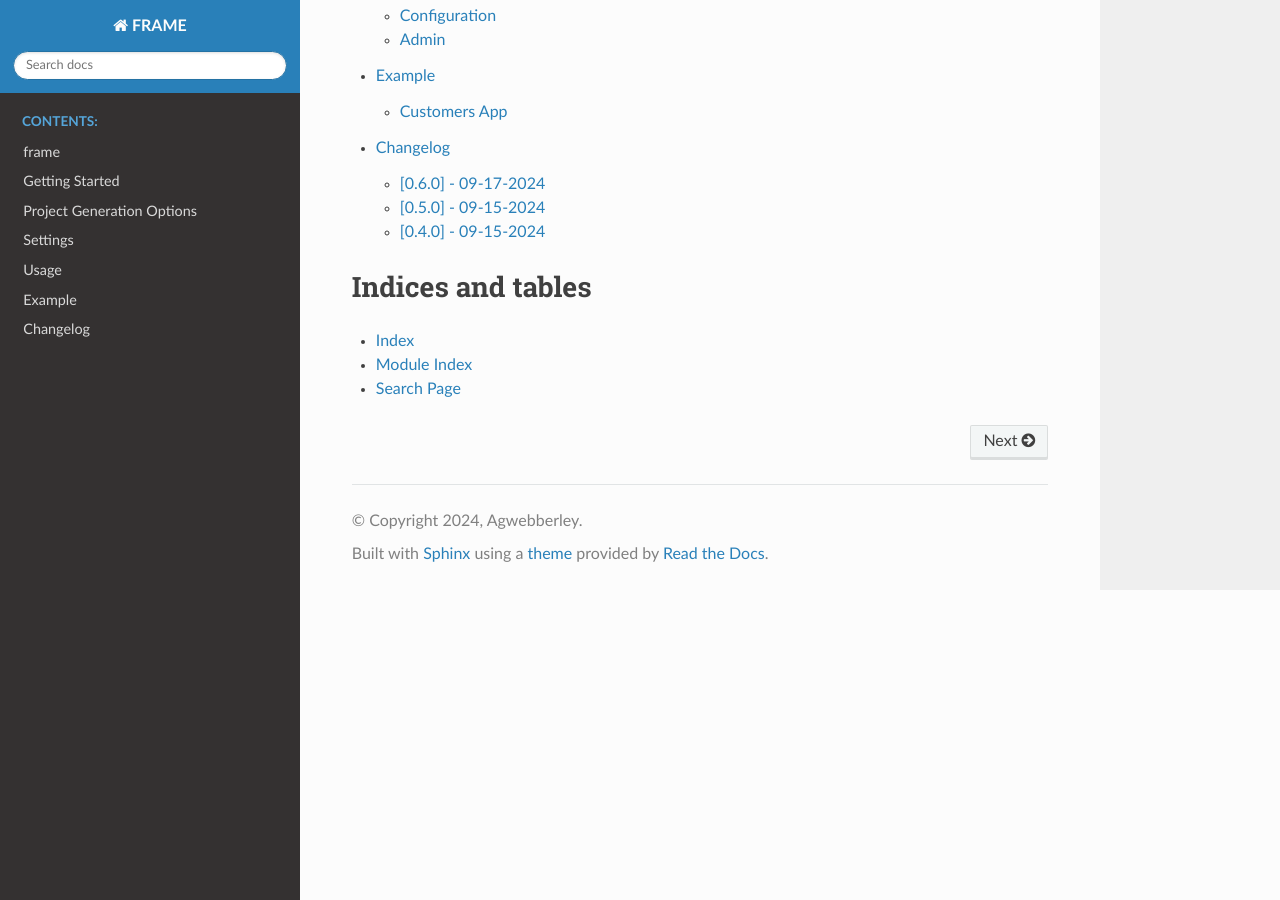
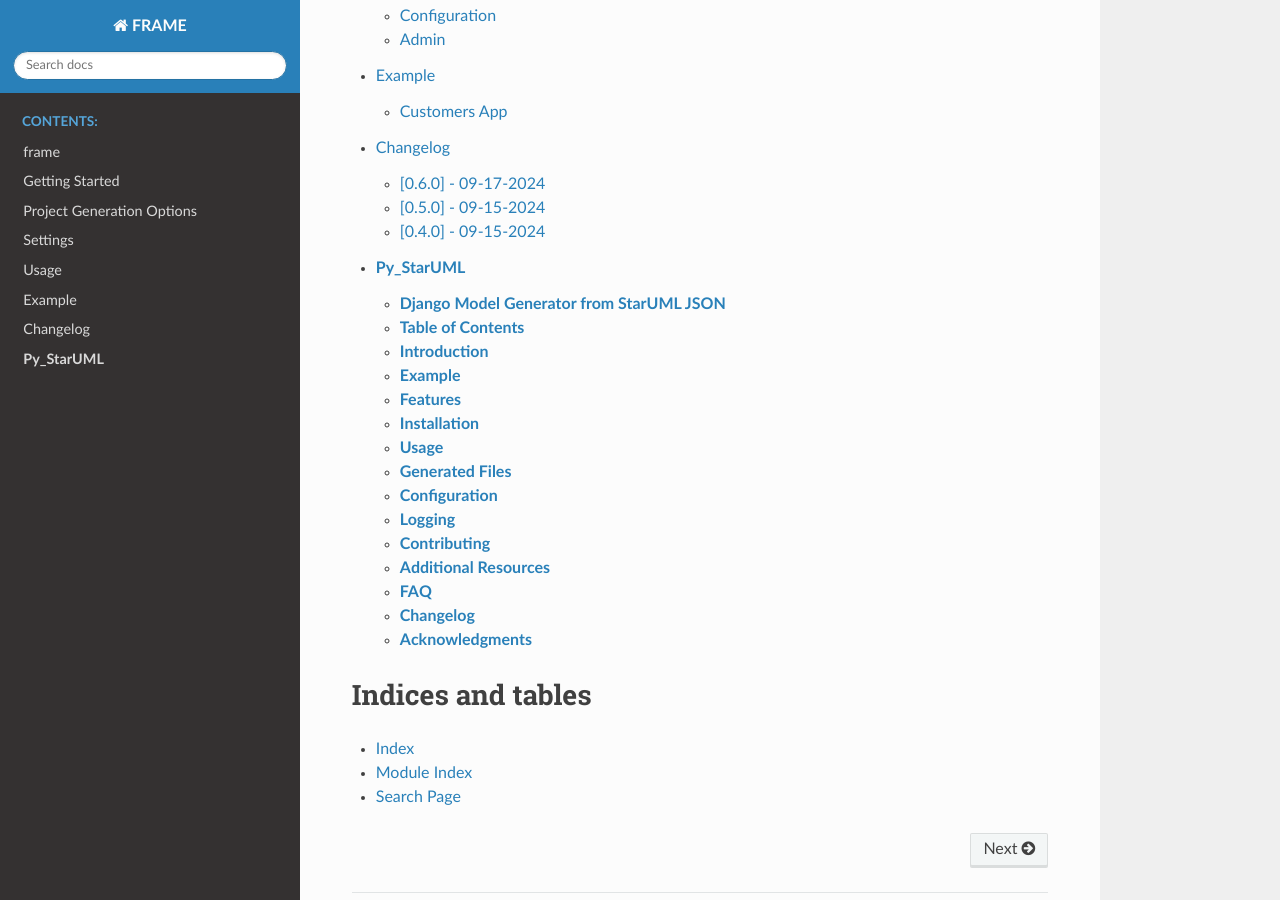
Before and after one commit to Agwebberley/FRAME, a Sphinx documentation site: the page built from docs/source/index.rst, in a window 1280 px wide and 900 px high, scrolled down 648 px. Built offline with Sphinx 7.4.7 and the Read the Docs theme 2.0.0, drawn with Linux system fonts in a browser that asks for light colours; some of the changed lines change nothing that is shown.

Commit message:
Squashed commit of the following:
commit f7b5a7a9c9325e7a14ccc4ea968f6fcc00c3301f
Author: agwebberley <agwebberley@pm.me>
Date:   Sat Sep 28 21:22:50 2024 -0700

    docs: fix registration in StarUML image

commit 7aac4e3381cf29a59bd401c6ec678e0ca6ad0b5a
Author: agwebberley <agwebberley@pm.me>
Date:   Sat Sep 28 21:18:44 2024 -0700

    docs: add image example

commit 4508e9b146e6d64b0ee011e929a975c0d80e484e
Author: agwebberley <agwebberley@pm.me>
Date:   Sat Sep 28 15:29:36 2024 -0700

    docs: replace json with mdj

commit 9a4d317f0718c3e00f3bd143f6d28dac2fa530a1
Author: agwebberley <agwebberley@pm.me>
Date:   Sat Sep 28 15:25:11 2024 -0700

    Actually add the pystaruml.md file :facepalm:

commit 66ee6f550dbbe6b3751252824b4fd86b44290aac
Author: agwebberley <agwebberley@pm.me>
Date:   Sat Sep 28 15:23:05 2024 -0700

    Add Py_StarUML Docs

````diff
--- a/docs/source/index.rst
+++ b/docs/source/index.rst
@@ -14,6 +14,7 @@
    usage
    example
    changelog
+   pystaruml
 
 Indices and tables
 ==================
--- /dev/null
+++ b/docs/source/pystaruml.md
@@ -0,0 +1,311 @@
+# **Py_StarUML**
+## **Django Model Generator from StarUML JSON**
+
+Welcome to the documentation for **Py_StarUML**. This tool automates the creation of Django `models.py`, `views.py`, and `urls.py` files by parsing JSON exports from StarUML. It streamlines the initial setup of Django applications based on ERD diagrams, saving you time and reducing the likelihood of manual errors.
+
+## **Table of Contents**
+
+- [Introduction](#introduction)
+- [Features](#features)
+- [Installation](#installation)
+- [Usage](#usage)
+  - [Command-Line Arguments](#command-line-arguments)
+  - [Example](#example)
+- [Generated Files](#generated-files)
+  - [`models.py`](#modelspy)
+  - [`views.py`](#viewspy)
+  - [`urls.py`](#urlspy)
+- [Configuration](#configuration)
+- [Logging](#logging)
+- [Contributing](#contributing)
+
+---
+
+## **Introduction**
+
+**Py_StarUML** is a Python script designed to automate the creation of Django models and associated views and URLs. By parsing the JSON output of StarUML ERD diagrams, it generates:
+
+- `models.py`: Django models corresponding to your database entities.
+- `views.py`: Standard CRUD views for each model using base views.
+- `urls.py`: URL patterns for the generated views.
+
+This tool is especially useful when starting new projects or when needing to quickly scaffold applications based on existing database designs.
+
+---
+## **Example**
+All the examples are based on the following ERD diagram:
+![ERD Diagram](images/ERD_Example.png)
+
+---
+
+## **Features**
+
+- **Automated Model Generation**: Converts ERD entities into Django models with fields and relationships.
+- **View and URL Generation**: Creates `views.py` and `urls.py` with standard CRUD operations for each model.
+- **Cross-App Relationship Handling**: Manages foreign key relationships across different Django apps.
+- **Customizable Logging**: Adjustable logging levels to aid in debugging and monitoring.
+- **Extensible Templates**: Easy to modify the templates for `views.py` and `urls.py` to fit your project's needs.
+
+---
+
+## **Installation**
+
+1. **Clone the Repository**
+
+   ```bash
+   git clone https://github.com/agwebberley/Py_StarUML.git
+   ```
+
+2. **Navigate to the Project Directory**
+
+   ```bash
+   cd Py_StarUML
+   ```
+
+3. **Install Dependencies**
+
+   The script primarily relies on Python's standard library. Ensure you have Python 3.6 or higher installed.
+
+   ```bash
+   python --version
+   ```
+
+   If additional packages are required, install them using:
+
+   ```bash
+   pip install -r requirements.txt
+   ```
+
+---
+
+## **Usage**
+
+The script is executed from the command line and requires the path to the StarUML JSON file. Optional arguments allow you to specify the output directory and logging level.
+
+### **Command-Line Arguments**
+
+- **`json_file`**: Path to the JSON file containing the StarUML output. *(Required)*
+- **`--output_dir`**: Directory to output the `models.py`, `views.py`, and `urls.py` files. *(Default: Current directory)*
+- **`--log-level`**: Set the logging level (`DEBUG`, `INFO`, `WARNING`, `ERROR`, `CRITICAL`). *(Default: `WARNING`)*
+
+### **Example**
+
+```bash
+python main.py path/to/your/staruml_output.mdj --output_dir ./generated_apps --log-level INFO
+```
+
+This command will:
+
+- Parse the StarUML JSON file at `path/to/your/staruml_output.mdj`.
+- Generate the Django files in the `./generated_apps` directory.
+- Set the logging level to `INFO` to display informational messages.
+
+---
+
+## **Generated Files**
+
+The script generates three key files for each app detected in the JSON data: `models.py`, `views.py`, and `urls.py`. Here's what each file contains:
+
+### **`models.py`**
+
+Defines Django models based on the entities and relationships from the ERD diagram.
+
+- **Fields**: Converted from columns in the ERD, including data types and constraints.
+- **Relationships**: Foreign keys are added based on the relationships in the ERD.
+- **Example**:
+
+  ```python
+  from django.db import models
+
+  class Customer(models.Model):
+      id = models.AutoField(primary_key=True)
+      name = models.CharField(max_length=255, null=False)
+      email = models.CharField(max_length=255, null=False)
+      # Additional fields...
+  ```
+
+### **`views.py`**
+
+Provides standard CRUD views for each model using base views.
+
+- **Imports** necessary base views and the model.
+- **Class-Based Views**: `CreateView`, `ListView`, `UpdateView`, and `DeleteView`.
+- **Example**:
+
+  ```python
+  from django.shortcuts import render
+  from frame.base_views import (
+      BaseCreateView,
+      BaseListView,
+      BaseUpdateView,
+      BaseDeleteView,
+      BaseDetailView,
+  )
+  from .models import Customer
+  from django.urls import reverse_lazy
+
+  class CustomerCreateView(BaseCreateView):
+      model = Customer
+
+  class CustomerListView(BaseListView):
+      model = Customer
+
+  class CustomerUpdateView(BaseUpdateView):
+      model = Customer
+      success_url = reverse_lazy('customers-list')
+
+  class CustomerDeleteView(BaseDeleteView):
+      model = Customer
+      success_url = reverse_lazy('customers-list')
+  ```
+
+### **`urls.py`**
+
+Defines URL patterns for the views generated in `views.py`.
+
+- **Imports** the necessary views.
+- **URL Patterns**: Paths for create, list, update, and delete operations.
+- **Example**:
+
+  ```python
+  from django.urls import path
+  from .views import (
+      CustomerCreateView,
+      CustomerListView,
+      CustomerUpdateView,
+      CustomerDeleteView,
+  )
+
+  urlpatterns = [
+      path('create/', CustomerCreateView.as_view(), name='customers-create'),
+      path('list/', CustomerListView.as_view(), name='customers-list'),
+      path('update/<int:pk>/', CustomerUpdateView.as_view(), name='customers-update'),
+      path('delete/<int:pk>/', CustomerDeleteView.as_view(), name='customers-delete'),
+  ]
+  ```
+
+---
+
+## **Configuration**
+
+### **Adjusting Templates**
+
+If you need to customize the templates for `views.py` or `urls.py`, you can modify the corresponding sections in the script.
+
+- **Views Template**: Located in the `# Generate views.py` section.
+- **URLs Template**: Located in the `# Generate urls.py` section.
+
+### **Pluralization**
+
+The script currently adds an "s" to model names to create plural forms. For irregular plurals, you may need to adjust the pluralization logic in the script.
+
+### **Success URLs**
+
+Ensure that the `success_url` in the views matches the URL names in your `urls.py`. Adjust the `success_url` if your URL patterns differ.
+
+---
+
+## **Logging**
+
+The script uses Python's `logging` module to provide feedback during execution.
+
+- **Logging Levels**:
+  - `DEBUG`: Detailed information, typically of interest only when diagnosing problems.
+  - `INFO`: Confirmation that things are working as expected.
+  - `WARNING`: An indication that something unexpected happened.
+  - `ERROR`: Due to a more serious problem, the software has not been able to perform some function.
+  - `CRITICAL`: A serious error, indicating that the program itself may be unable to continue running.
+
+- **Setting the Logging Level**: Use the `--log-level` argument to set the desired level.
+
+  ```bash
+  python main.py path/to/json --log-level DEBUG
+  ```
+
+---
+
+## **Contributing**
+
+Contributions are welcome! If you'd like to improve the script, please follow these steps:
+
+1. **Fork the Repository**
+
+   ```bash
+   git clone https://github.com/yourusername/django-model-generator.git
+   ```
+
+2. **Create a New Branch**
+
+   ```bash
+   git checkout -b feature/your-feature-name
+   ```
+
+3. **Make Your Changes**
+
+   - Enhance functionality.
+   - Fix bugs.
+   - Improve documentation.
+
+4. **Commit and Push**
+
+   ```bash
+   git commit -m "Description of your changes"
+   git push origin feature/your-feature-name
+   ```
+
+5. **Create a Pull Request**
+
+   Go to the repository on GitHub and open a new pull request.
+
+---
+
+
+## **Additional Resources**
+
+- **Django Documentation**: [https://docs.djangoproject.com/](https://docs.djangoproject.com/)
+- **StarUML Documentation**: [http://staruml.io/](http://staruml.io/)
+- **Python Logging Module**: [https://docs.python.org/3/library/logging.html](https://docs.python.org/3/library/logging.html)
+
+---
+
+## **FAQ**
+
+### **1. What versions of Python and Django are supported?**
+
+The script requires Python 3.6 or higher. It generates code compatible with Django 3.x. Ensure that your Django project is set up accordingly.
+
+### **2. Can I customize the generated code templates?**
+
+Yes, you can modify the sections in the script where the files are generated. Look for comments like `# Generate views.py` and adjust the code as needed.
+
+### **3. How does the script handle relationships between models in different apps?**
+
+The script manages cross-app relationships by including the app label in the foreign key references when necessary. It ensures that foreign keys point to the correct models, even across different apps.
+
+### **4. What if my ERD includes data types not mapped in the script?**
+
+Unmapped data types are defaulted to `CharField` with a comment indicating the unmapped type. You can extend the `map_column_to_field` function to include additional data type mappings.
+
+---
+
+## **Changelog**
+
+- **v1.0.0**
+  - Initial release.
+  - Generates `models.py`, `views.py`, and `urls.py` from StarUML JSON output.
+  - Handles cross-app model relationships.
+  - Includes logging and customizable templates.
+
+---
+
+## **Acknowledgments**
+
+- **Libraries Used**:
+  - Python Standard Library
+  - Django Framework
+
+---
+
+**Thank you for using the Django Model Generator from StarUML JSON!**
+
+Feel free to contribute, report issues, or suggest enhancements.
````
Also changed, not shown: docs/source/helloworld.md (added), docs/source/images/ERD_Example.png (added).
